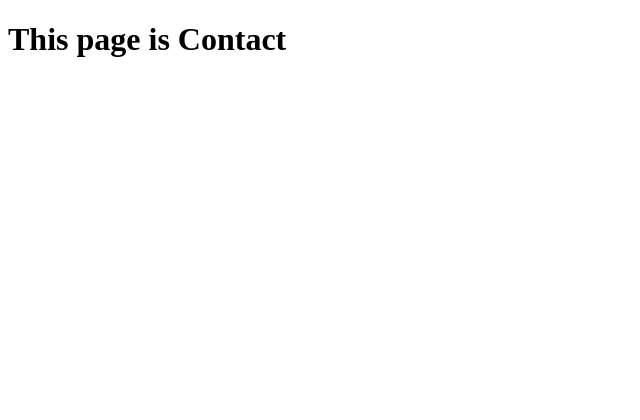
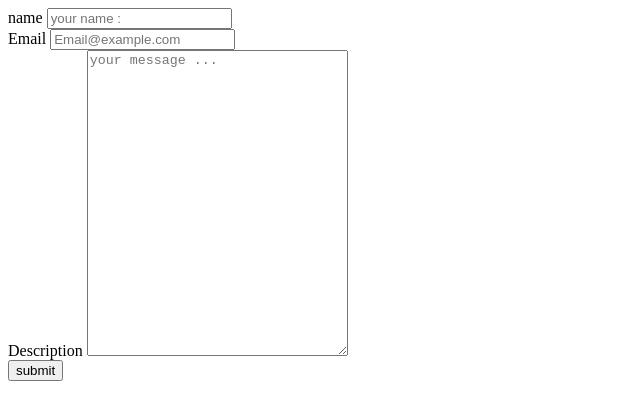
Before and after one commit to Senpai-Coders/Lisa-Webdevelopment-, a React (Create React App) app: page /Contact in a window 1280 px wide. Shown: the top 420 px of the page, without its empty margins (0-640 px from the left). Built offline with nearby package versions, Linux system fonts and the light colour scheme.

Commit message:
zalven front
never gonna give yu up never gonna give yo down im gonna turn around and hurt yu

```diff
--- a/package.json
+++ b/package.json
@@ -2,10 +2,13 @@
   "name": "lisa-portfolio",
   "version": "0.1.0",
   "private": true,
+  "proxy": "http://localhost:3000",
   "dependencies": {
     "@testing-library/jest-dom": "^5.11.4",
     "@testing-library/react": "^11.1.0",
     "@testing-library/user-event": "^12.1.10",
+    "axios": "^0.21.1",
+    "emailjs-com": "^2.6.4",
     "handlebars": "^4.7.7",
     "react": "^17.0.1",
     "react-dom": "^17.0.1",
--- a/src/Assets/Styles/_Fonts.scss
+++ b/src/Assets/Styles/_Fonts.scss
@@ -1,8 +1,5 @@
 @import url('https://fonts.googleapis.com/css2?family=Dancing+Script&display=swap');
 @import url('https://fonts.googleapis.com/css2?family=Work+Sans:wght@300&display=swap');
-
-:root {
-    --sm_font: 14px;
-    --md_font: 17px;
-    --lg_font: 45px;
-}
+$sm_font: 14px;
+$md_font: 17px;
+$lg_font: 45px;
--- a/src/Routes/Routers.js
+++ b/src/Routes/Routers.js
@@ -1,4 +1,5 @@
-import React from "react";
+import React from 'react'
+
 import { BrowserRouter as Router, Route, Switch } from "react-router-dom";
 
 import Routers from "./config"
--- a/src/Routes/config.js
+++ b/src/Routes/config.js
@@ -1,12 +1,10 @@
-import React, { lazy } from "react";
-
+import { lazy } from 'react'
 // Landing page
 const Contact = lazy(() => import("../components/landing-page/Contact/Contact"));
 const About = lazy(() => import("../components/landing-page/About/About"));
 const Home = lazy(() => import("../components/landing-page/Home/Home"));
 const Service = lazy(() => import("../components/landing-page/Service/Service"));
-const GraphicDesign = lazy(() => import("../components/Portfolio-page/Graphic_design/Graphic_design"));
-
+const GraphicDesign = lazy(()=> import("../components/portfolio-page/Graphic_design/Graphic_design"));
 
 // Portfolio Page
 const ROUTERS = [
--- a/src/components/Portfolio-page/Graphic_design/Graphic_design.js
+++ b/src/components/Portfolio-page/Graphic_design/Graphic_design.js
@@ -1,12 +1,10 @@
-
-
 import React from 'react'
 import "./Graphic_design.scss"
 
 const Graphic_design = () => {
 	return (
 		<div className="Graphic_design">
-			<h1>This page is Graphic_design Page ⚛</h1>
+			<h1>This page is Graphic_design Page </h1>
 		</div>
 
 	)
--- a/src/components/landing-page/Contact/Contact.js
+++ b/src/components/landing-page/Contact/Contact.js
@@ -1,12 +1,93 @@
+import React, { useState,useEffect }  from 'react';
+import axios from 'axios';
 
 
-import React from 'react'
 import "./Contact.scss"
 
 const Contact =()=>{
+
+	const [name, setName] = useState("");
+	const [email, setEmail] = useState("");
+	const [message, setMessage] = useState("");
+	const [isSent, setIsSent] = useState(false);
+
+
+	useEffect(()=>{
+
+	},[setName,setEmail,setMessage,setIsSent])
+	const resetForm = ()=>{
+		setName('')
+		setEmail('')
+		setMessage('')
+		setIsSent(false)
+		setTimeout(()=>{
+			setIsSent(false)
+		},3000)
+	}
+	const handleSubmitButton = ()=>{
+		let data = {
+			name : name ,
+			email : email,
+			message :message,
+		}
+		axios.post('/api/liza',data )
+		.then(res=>{
+			setIsSent(true)
+			resetForm()
+		}).catch(()=>{
+			console.log("message not sent")
+		})
+	}
 	return(
 		<div className="Contact">
-      		<h1>This page is Contact</h1>
+      		<form onSubmit =  {handleSubmitButton} >
+				{/* Single item */}
+				<div>
+					<label htmlFor = "name"> name </label>
+					<input
+						onChange = {(e)=>{setName(e.target.value)}}
+						value = {name}
+						type = "text"
+						name = "name"
+						className = "name"
+						placeholder = "your name :"/>
+				</div>
+				{/* End of single item */}
+
+
+
+				{/* Single item */}
+				<div>
+					<label htmlFor = "Email"> Email </label>
+					<input
+						onChange = {(e)=>{setEmail(e.target.value)}}
+						value = {email}
+						type = "Email"
+						name = "Email"
+						className = "Email"
+						placeholder = "Email@example.com"/>
+				</div>
+				{/* End of single item */}
+
+
+
+				{/* Single item */}
+				<div>
+					<label htmlFor = "description"> Description </label>
+					<textarea
+						onChange = {(e)=>{setMessage(e.target.value)}}
+						value = {message}
+						cols ="30" rows = "20"
+						type = "textarea"
+						name = "description"
+						className = "description"
+						placeholder = "your message ... "/>
+				</div>
+				{/* End of single item */}
+				<div className = "submit-button">
+					<button type = "submit"> submit </button>
+				</div>
+			</form>
     	</div>
 
 	)
--- a/src/components/landing-page/Home/Home.js
+++ b/src/components/landing-page/Home/Home.js
@@ -1,18 +1,19 @@
 import React from 'react'
 import "./Home.scss"
+import { Link } from 'react-router-dom'
 
 const Home = () => {
 	return (
 		<div className="Home">
-			<nav class="nabigisyon flexed-between">
-				<div alt="Lisa Logo" class="logoDesu">
+			<nav className="nabigisyon flexed-between">
+				<div alt="Lisa Logo" className="logoDesu">
 					<p>Lisa</p>
 				</div>
-				<ul class="flexed-evenly">
-					<li><a class="nav-links">Home</a></li>
-					<li><a class="nav-links">About</a></li>
-					<li><a class="nav-links">Contact</a></li>
-					<li><a class="nav-links">Services</a></li>
+				<ul className="flexed-evenly">
+					<li><Link to="/"><span className ="nav-links">Home</span></Link></li>
+					<li><Link to="/About"><span className="nav-links">About</span></Link></li>
+					<li><Link to="/Contact"><span className="nav-links">Contact</span></Link></li>
+					<li><Link to="/Service"><span className="nav-links">Services</span></Link></li>
 				</ul>
 			</nav>
 		</div>
```
Also changed, not shown: src/components/landing-page/Home/Home.scss (line endings or trailing spaces), 2 other files (tests, documents, lock files or other folders).
